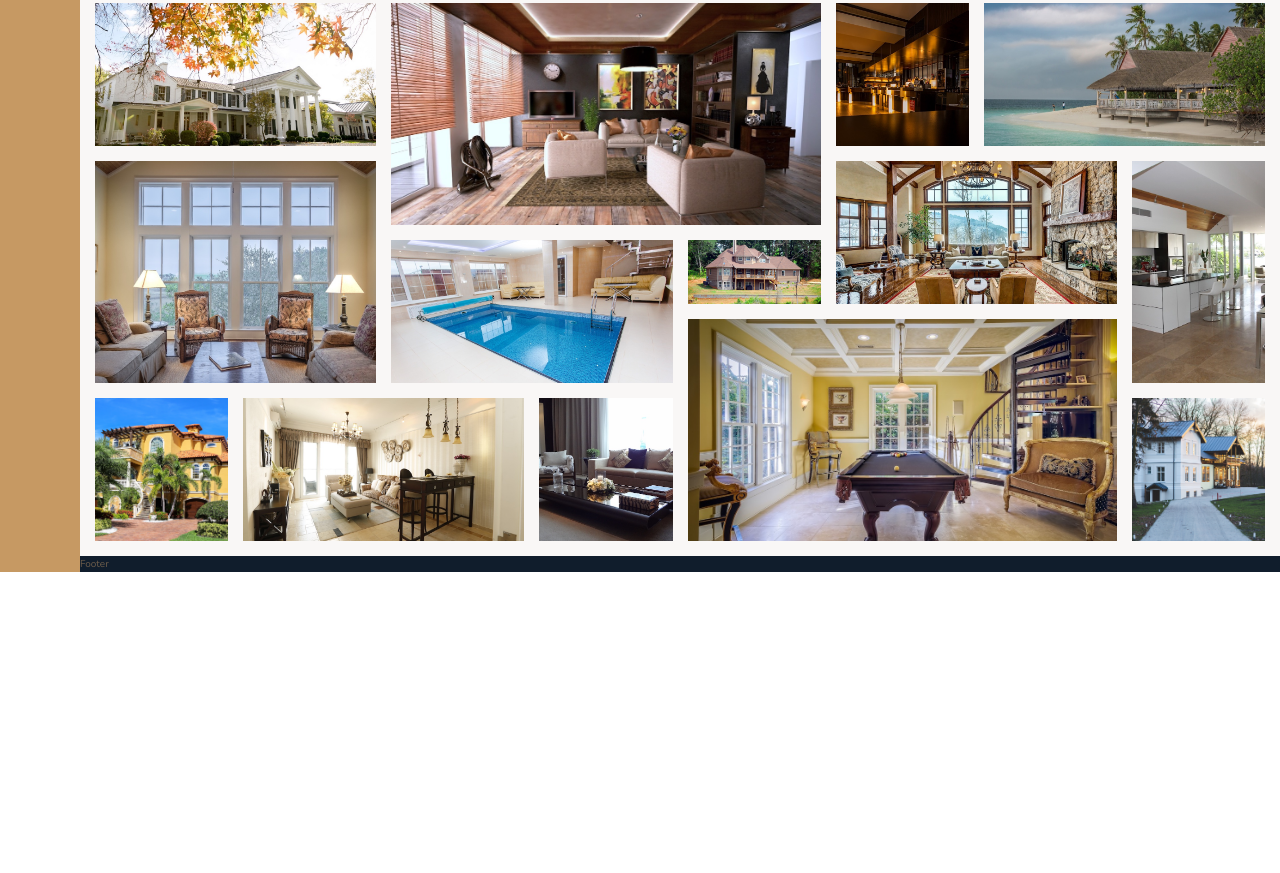
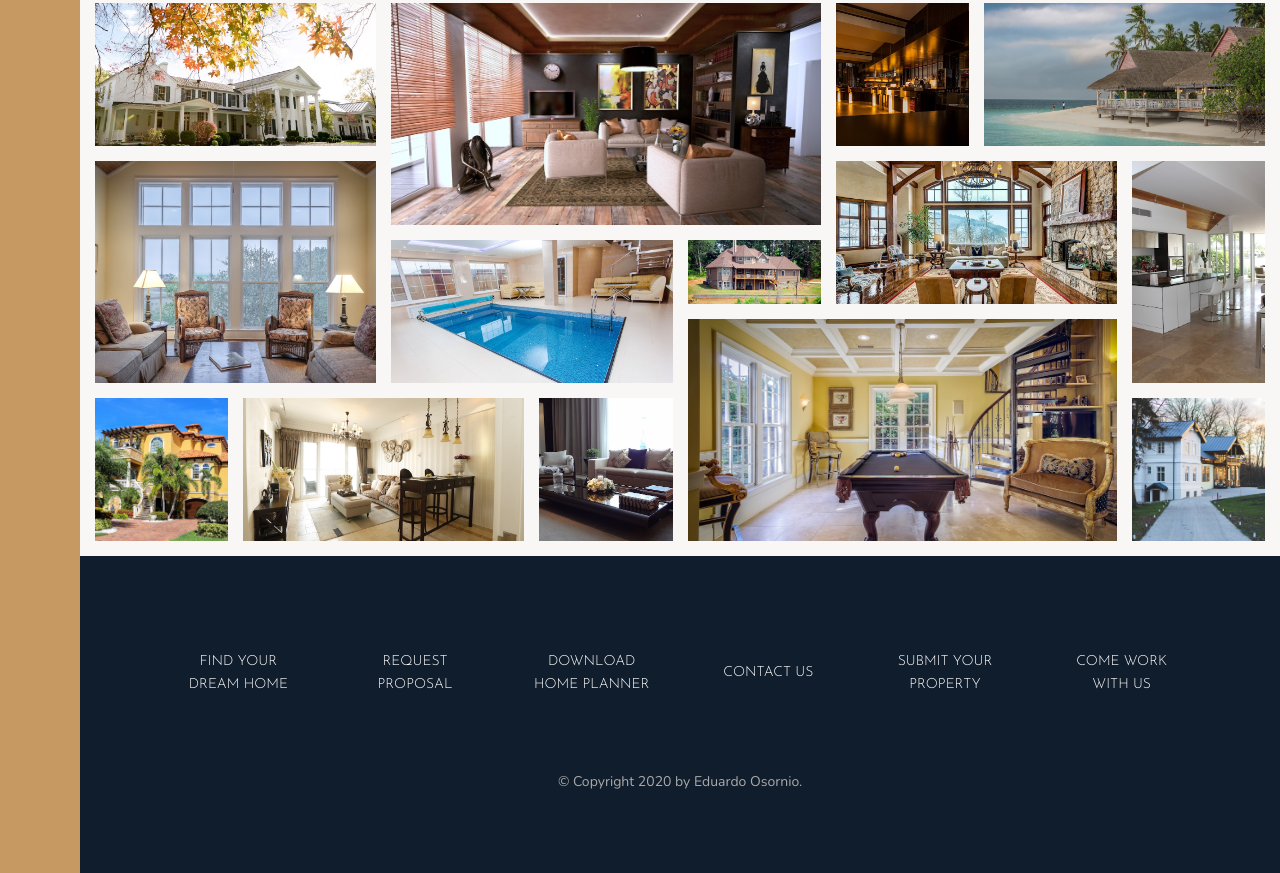
Before and after one commit to Osornio8/Nexter, a website: page index.html in a window 1280 px wide. Shown: the part 3084-3957 px from the top of the page. Before the commit the page ends 3656 px from the top, so only its background shows below. Drawn offline with nearby package versions, Linux system fonts and the light colour scheme.

Commit message:
Building the Footer

```diff
--- a/index.html
+++ b/index.html
@@ -340,20 +340,21 @@
             <img src="img/gal-14.jpeg" alt="Gallery Image 14" class="gallery__img">
         </figure>
 
-
-
-
-
-
-
-
-
-
     </section>
 
 
     <footer class="footer">
-        Footer
+        <ul class="nav">
+            <li class="nav__item"><a href="#" class="nav__link">Find your dream home</a></li>
+            <li class="nav__item"><a href="#" class="nav__link">Request proposal</a></li>
+            <li class="nav__item"><a href="#" class="nav__link">Download home planner</a></li>
+            <li class="nav__item"><a href="#" class="nav__link">Contact us</a></li>
+            <li class="nav__item"><a href="#" class="nav__link">Submit your property</a></li>
+            <li class="nav__item"><a href="#" class="nav__link">Come work with us</a></li>
+        </ul>
+        <p class="copyright">
+            &copy; Copyright 2020 by Eduardo Osornio.
+        </p>
     </footer>
 </body>
 
--- a/sass/_base.scss
+++ b/sass/_base.scss
@@ -42,5 +42,4 @@ body {
     grid-template-columns: [sidebar-start] 8rem [sidebar-end full-start] minmax(6rem, 1fr) [center-start] repeat(8,
             [col-start] minmax(min-content, 14rem) [col-end]) [center-end] minmax(6rem, 1fr) [full-end];
 
-
 }
--- a/sass/_footer.scss
+++ b/sass/_footer.scss
@@ -1,6 +1,44 @@
 .footer {
     background-color: $color-secondary;
+    grid-column: full-start / full-end;
+    padding: 8rem;
 
-    grid-column: full-start / full-end;
 
 }
+
+.nav {
+    list-style: none;
+    // display: flex; // missing margin right
+    display: grid;
+    grid-template-columns: repeat(auto-fit, minmax(15rem, 1fr));
+    grid-gap: 2rem;
+    align-items: center;
+
+    &__link:link,
+    &__link:visited {
+        font-size: 1.4rem;
+        color: #fff;
+        text-decoration: none;
+        font-family: $font-display;
+        text-transform: uppercase;
+        text-align: center;
+        padding: 1.5rem;
+        display: block;
+        transition: all .2s;
+
+    }
+
+    &__link:hover,
+    &__link:visited {
+        background-color: rgba(#fff, .05);
+        transform: translateY(-3px);
+    }
+}
+
+.copyright {
+    font-size: 1.4rem;
+    color: $color-grey-light-2;
+    margin-top: 6rem;
+    text-align: center;
+
+}
```
Also changed, not shown: css/style.css.
